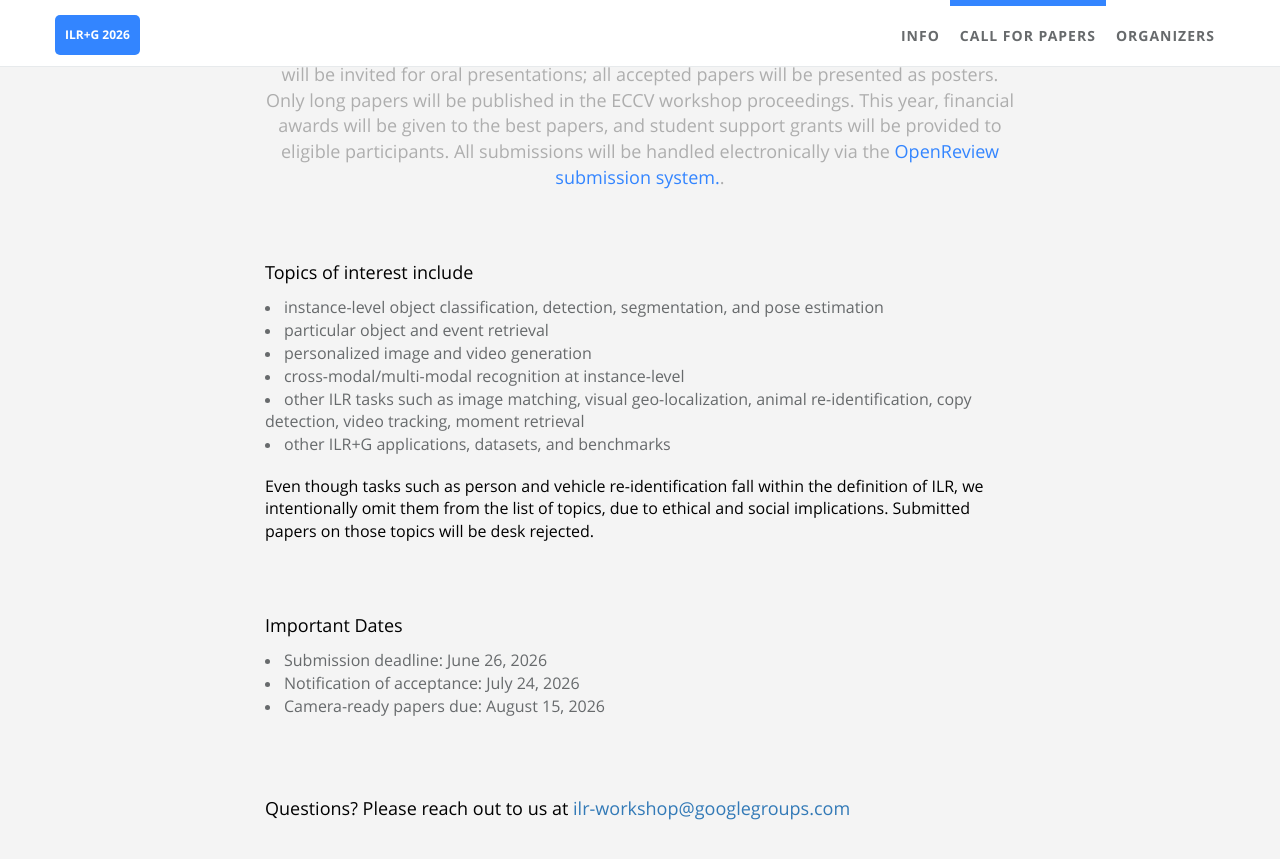
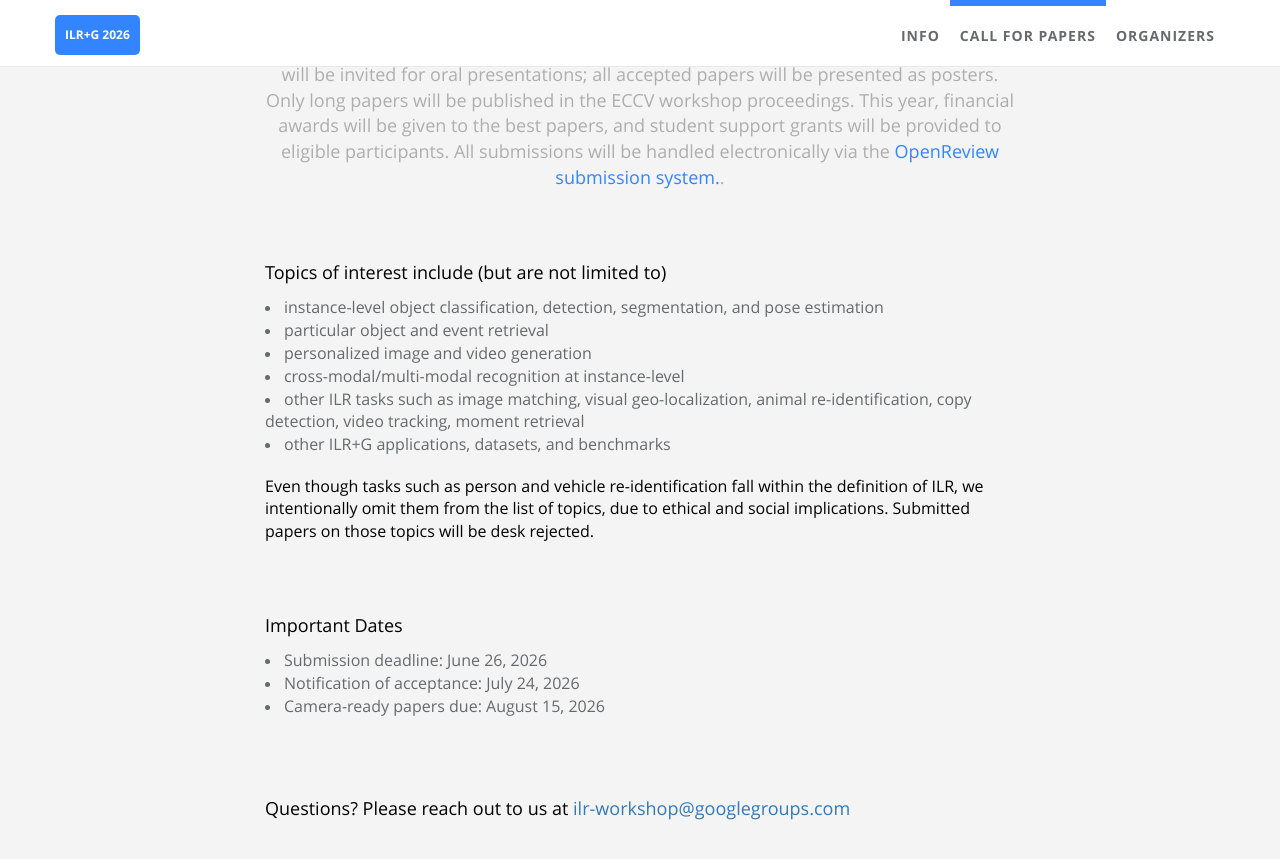
Before and after one commit to ilr-workshop/ECCVW2026, a Jekyll site: the page built from index.html, in a window 1280 px wide and 900 px high, scrolled down 1282 px. Shown: the top 859 px of the window. Built offline with Jekyll 4.4.1, drawn with Linux system fonts in a browser that asks for light colours; grey boxes are pictures that could not be loaded.

Commit message:
Update call_for_paper.html

```diff
--- a/_includes/sections/call_for_paper.html
+++ b/_includes/sections/call_for_paper.html
@@ -11,7 +11,7 @@
             <p><font size="4px"><span data-i18n="about_me.des"> We call for novel and unpublished work in the format of long papers (14 pages excluding references) and short papers (4 pages excluding references). Papers should follow the <a href="https://eccv.ecva.net/Conferences/2026/AuthorGuide" target="_blank"><span class="navy"> ECCV proceedings style</span></a> and will undergo double-blind peer review. Selected long papers will be invited for oral presentations; all accepted papers will be presented as posters. Only long papers will be published in the ECCV workshop proceedings. This year, financial awards will be given to the best papers, and student support grants will be provided to eligible participants. All submissions will be handled electronically via the <a href="https://openreview.net/group?id=thecvf.com/ECCV/2026/Workshop/ILRnG" target="_blank"><span class="navy">OpenReview submission system.</span></a>.</span></font></p>
          </div>
          <div class="col-lg-8 col-lg-offset-2 m-t-lg m-b-lg wow zoomIn">
-            <p><font size="4px" color="#000000"><span data-i18n="about_me.des">  Topics of interest include </span></font></p>
+            <p><font size="4px" color="#000000"><span data-i18n="about_me.des">  Topics of interest include (but are not limited to) </span></font></p>
             <li><font size="3px">instance-level object classification, detection, segmentation, and pose estimation</font></li>
             <li><font size="3px">particular object and event retrieval</font></li>
             <li><font size="3px">personalized image and video generation</font></li>
```
